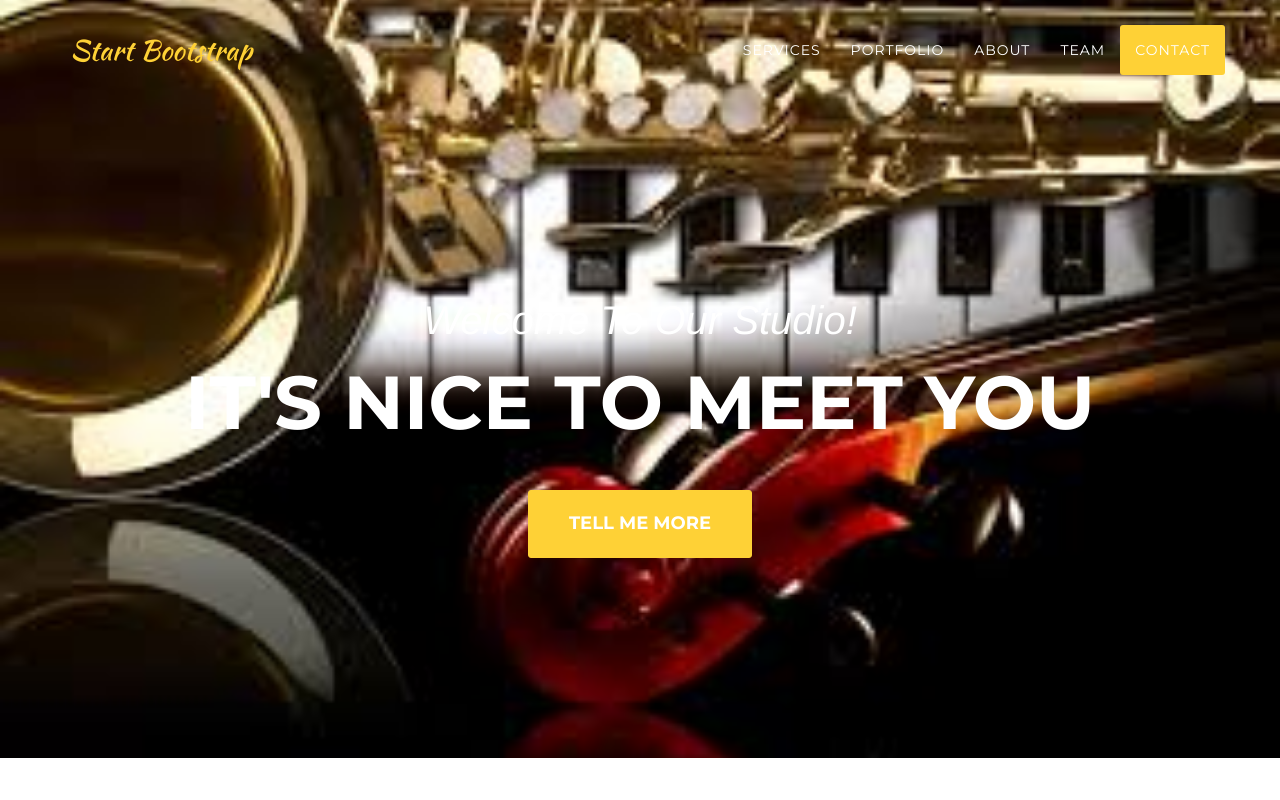
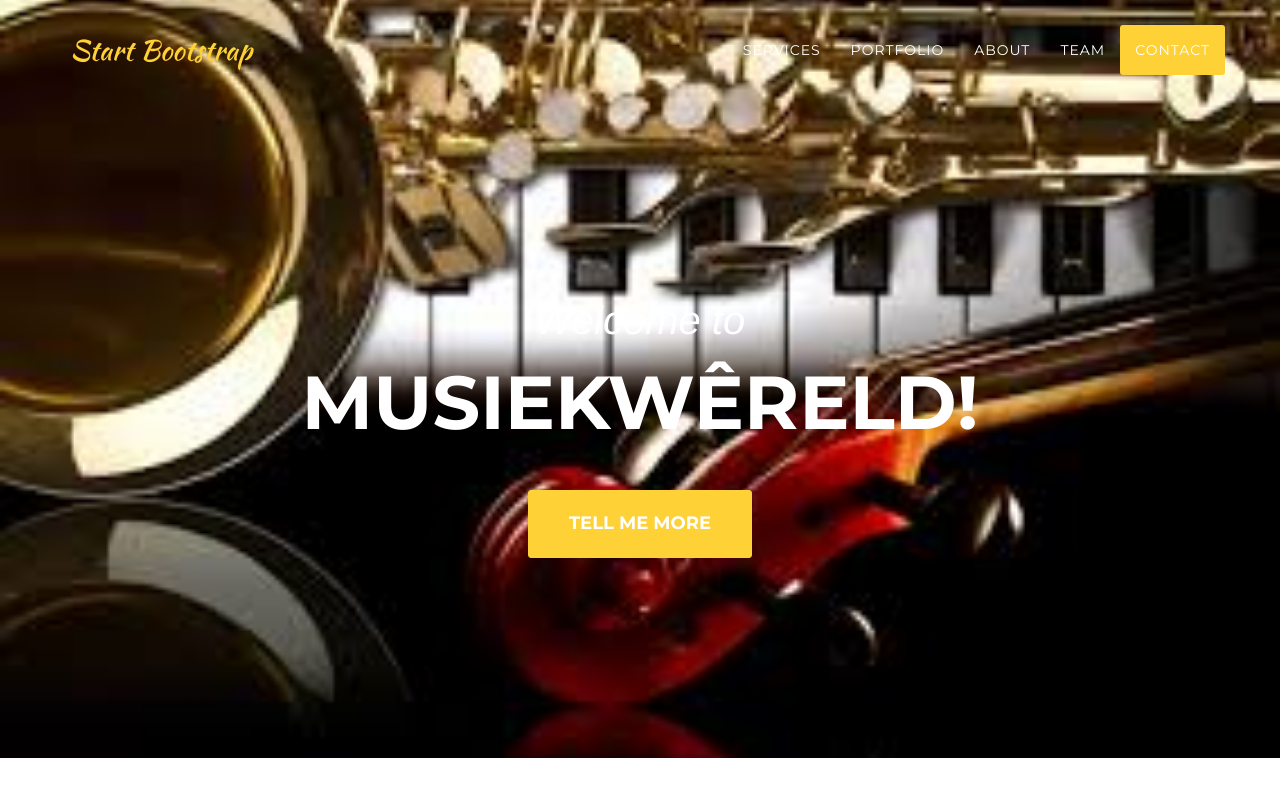
Before and after one commit to mhackie0924/Jackie.github.io, a website: page index.html in a window 1280 px wide. Shown: the top 800 px of the page. Drawn offline with nearby package versions, Linux system fonts and the light colour scheme; a web font is replaced by a local one.

Commit message:
Update index.html

```diff
--- a/index.html
+++ b/index.html
@@ -9,7 +9,7 @@
     <meta name="description" content="">
     <meta name="author" content="">
 
-    <title>Agency - Start Bootstrap Theme</title>
+    <title>Musiekwêreld</title>
 
     <!-- Bootstrap Core CSS -->
     <link href="vendor/bootstrap/css/bootstrap.min.css" rel="stylesheet">
@@ -78,8 +78,8 @@
     <header>
         <div class="container">
             <div class="intro-text">
-                <div class="intro-lead-in">Welcome To Our Studio!</div>
-                <div class="intro-heading">It's Nice To Meet You</div>
+                <div class="intro-lead-in">Welcome to</div>
+                <div class="intro-heading">Musiekwêreld!</div>
                 <a href="#services" class="page-scroll btn btn-xl">Tell Me More</a>
             </div>
         </div>
```
